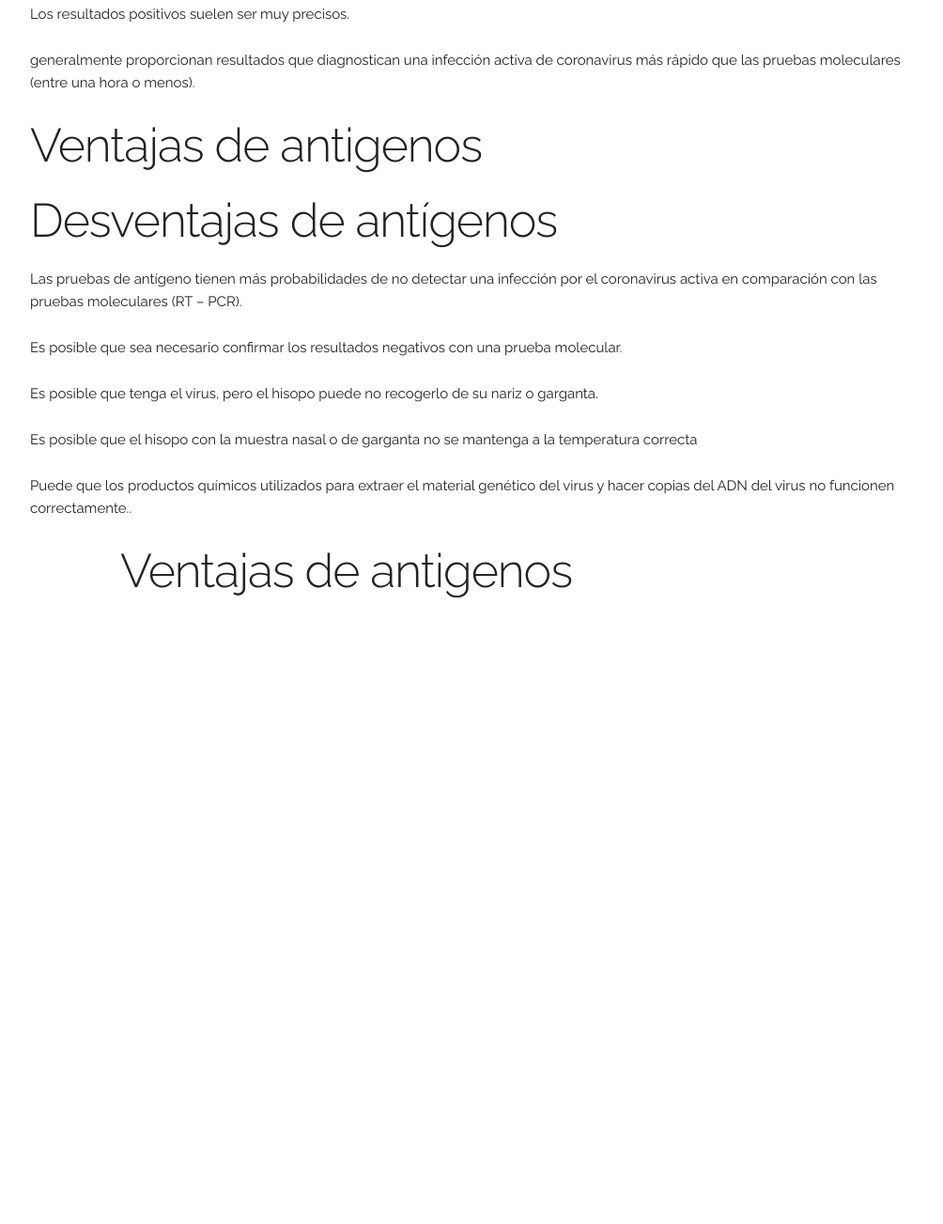
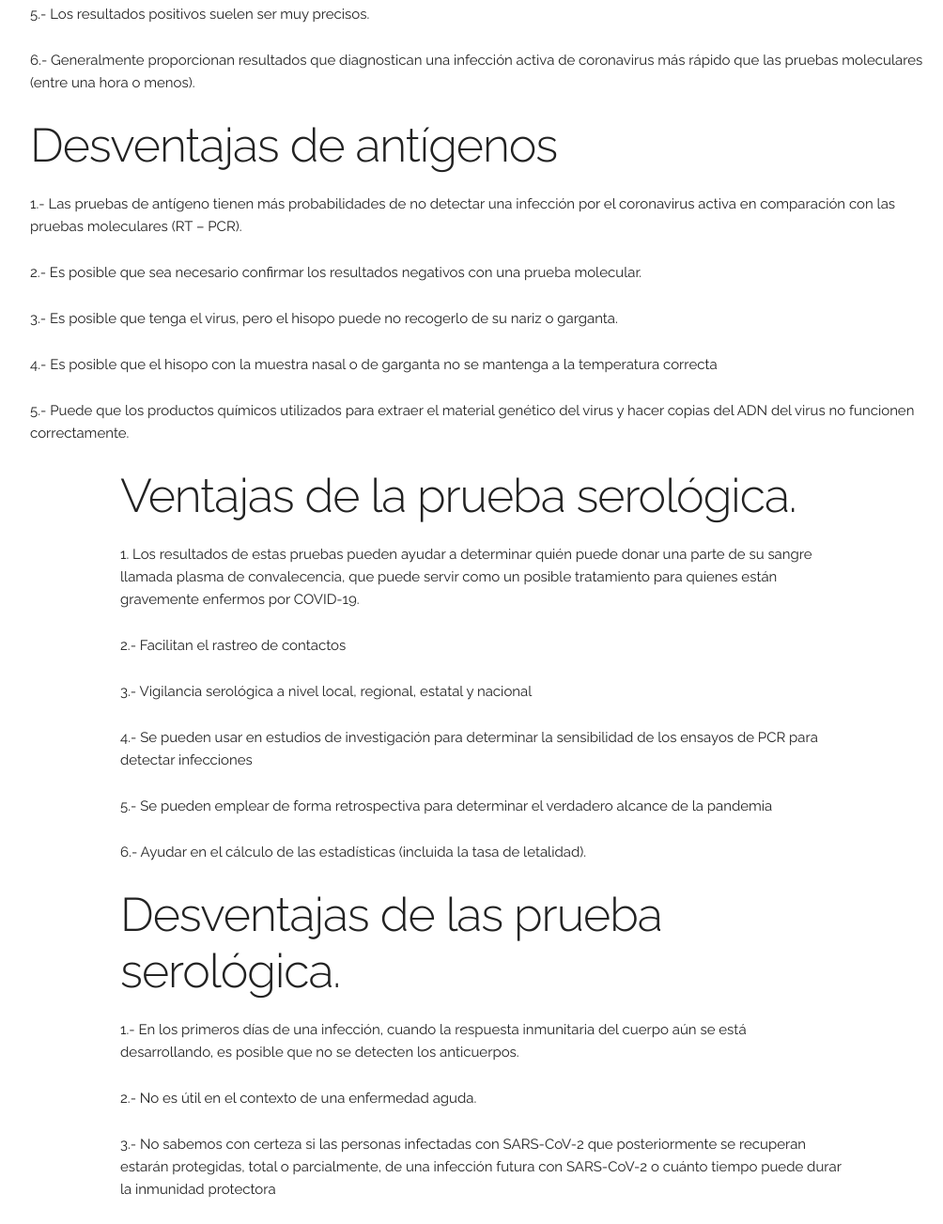
Before and after one commit to Kevinbcw/El-virus-y-el-helado, a plain HTML site: page index.html in a window 1280 px wide. Shown: the part 3131-4434 px from the top of the page at 94% size, without its empty margins (128-1132 px from the left). Before the commit the page ends 3789 px from the top, so only its background shows below. Drawn offline with Linux system fonts and the light colour scheme; files whose address does not match are found by name.

Commit message:
Update index.html

```diff
--- a/index.html
+++ b/index.html
@@ -160,43 +160,34 @@ Muchos son los "agentes extraños" causantes de patología en el ser humano, se
   <div class="container">
     <div class="row text-center justify-content-sm-center no-gutters">
       <div class="col-12 col-sm-8 col-md-3 m-auto">
-        <p>Mayor sensibilidad, ya que antígenos o anticuerpos marcados con enzimas u otros marcadores dan un poder de magnificación. Una molécula de la enzima puede catalizar muchas moléculas del sustrato, favoreciendo la reacción colorimétrica la cual es detectable a simple vista y cuantificable con la ayuda de colorímetros.</p>
+        <p>1.- Mayor sensibilidad, ya que antígenos o anticuerpos marcados con enzimas u otros marcadores dan un poder de magnificación. Una molécula de la enzima puede catalizar muchas moléculas del sustrato, favoreciendo la reacción colorimétrica la cual es detectable a simple vista y cuantificable con la ayuda de colorímetros.</p>
       </div>
 
       <div class="col-12 col-sm-8 col-md-3 m-auto pt-3 pt-md-0">
-        <p>Los componentes de los sistemas de ELISA son estables y pueden guardarse por un tiempo largo.</p>
+        <p>2.- Los componentes de los sistemas de ELISA son estables y pueden guardarse por un tiempo largo.</p>
       </div>
 
       <div class="col-12 col-sm-8 col-md-3 m-auto pt-3 pt-md-0">
-        <p>Automatización. Con el desarrollo de microtécnicas se permite el diagnóstico en muchas muestras. Cada muestra puede ser estudiada para la búsqueda de antígenos de varios microorganismos. Lo anterior se facilita con el uso de espectofotómetros adecuados para tales microtécnicas.</p>
+        <p>3.- Automatización. Con el desarrollo de microtécnicas se permite el diagnóstico en muchas muestras. Cada muestra puede ser estudiada para la búsqueda de antígenos de varios microorganismos. Lo anterior se facilita con el uso de espectofotómetros adecuados para tales microtécnicas.</p>
       </div>
     </div>
 
     <div class="row text-center justify-content-md-center pt-3 pt-md-5">
       <div class="col-12 col-sm-8 col-md-3 m-auto">
-        <p>Al poder automatizarse su producción, el precio se reduce haciéndola una alternativa económica y rentable. </p>
+        <p>4.- Al poder automatizarse su producción, el precio se reduce haciéndola una alternativa económica y rentable. </p>
       </div>
 
       <div class="col-12 col-sm-8 col-md-3 m-auto pt-3 pt-md-0">
-        <p>Los resultados positivos suelen ser muy precisos.</p>
+        <p>5.- Los resultados positivos suelen ser muy precisos.</p>
       </div>
 
       <div class="col-12 col-sm-8 col-md-3 m-auto pt-3 pt-md-0">
-        <p>generalmente proporcionan resultados que diagnostican una infección activa de coronavirus más rápido que las pruebas moleculares (entre una hora o menos).</p>
+        <p>6.- Generalmente proporcionan resultados que diagnostican una infección activa de coronavirus más rápido que las pruebas moleculares (entre una hora o menos).</p>
       </div>
     </div>
   </div>
 </section>
 
- <section class="fdb-block">
-  <div class="container">
-    <div class="row justify-content-center">
-      <div class="col col-md-8 text-center">
-        <h1>Ventajas de antigenos</h1>
-      </div>
-    </div>
-  </div>
-</section>
   <section class="fdb-block">
   <div class="container">
     <div class="row justify-content-center">
@@ -210,25 +201,25 @@ Muchos son los "agentes extraños" causantes de patología en el ser humano, se
   <div class="container">
     <div class="row text-center justify-content-sm-center no-gutters">
       <div class="col-12 col-sm-8 col-md-3 m-auto">
-        <p>Las pruebas de antígeno tienen más probabilidades de no detectar una infección por el coronavirus activa en comparación con las pruebas moleculares (RT – PCR).</p>
+        <p>1.- Las pruebas de antígeno tienen más probabilidades de no detectar una infección por el coronavirus activa en comparación con las pruebas moleculares (RT – PCR).</p>
       </div>
 
       <div class="col-12 col-sm-8 col-md-3 m-auto pt-3 pt-md-0">
-        <p>Es posible que sea necesario confirmar los resultados negativos con una prueba molecular.</p>
+        <p>2.- Es posible que sea necesario confirmar los resultados negativos con una prueba molecular.</p>
       </div>
 
       <div class="col-12 col-sm-8 col-md-3 m-auto pt-3 pt-md-0">
-        <p>Es posible que tenga el virus, pero el hisopo puede no recogerlo de su nariz o garganta.</p>
+        <p>3.- Es posible que tenga el virus, pero el hisopo puede no recogerlo de su nariz o garganta.</p>
       </div>
     </div>
 
     <div class="row text-center justify-content-md-center pt-3 pt-md-5">
       <div class="col-12 col-sm-8 col-md-3 m-auto">
-        <p>Es posible que el hisopo con la muestra nasal o de garganta no se mantenga a la temperatura correcta</p>
+        <p>4.- Es posible que el hisopo con la muestra nasal o de garganta no se mantenga a la temperatura correcta</p>
       </div>
 
       <div class="col-12 col-sm-8 col-md-3 m-auto pt-3 pt-md-0">
-        <p>Puede que los productos químicos utilizados para extraer el material genético del virus y hacer copias del ADN del virus no funcionen correctamente..</p>
+        <p>5.- Puede que los productos químicos utilizados para extraer el material genético del virus y hacer copias del ADN del virus no funcionen correctamente.</p>
       </div>
 
 
@@ -237,11 +228,70 @@ Muchos son los "agentes extraños" causantes de patología en el ser humano, se
   <div class="container">
     <div class="row justify-content-center">
       <div class="col col-md-8 text-center">
-        <h1>Ventajas de antigenos</h1>
+        <h1>Ventajas de la prueba serológica.</h1>
       </div>
     </div>
   </div>
 </section>
+       <section class="fdb-block">
+  <div class="container">
+    <div class="row text-center justify-content-sm-center no-gutters">
+      <div class="col-12 col-sm-8 col-md-3 m-auto">
+        <p>    1. Los resultados de estas pruebas pueden ayudar a determinar quién puede donar una parte de su sangre llamada plasma de convalecencia, que puede servir como un posible tratamiento para quienes están gravemente enfermos por COVID-19.</p>
+      </div>
+
+      <div class="col-12 col-sm-8 col-md-3 m-auto pt-3 pt-md-0">
+        <p>2.- Facilitan el rastreo de contactos </p>
+      </div>
+
+      <div class="col-12 col-sm-8 col-md-3 m-auto pt-3 pt-md-0">
+        <p>3.- Vigilancia serológica a nivel local, regional, estatal y nacional</p>
+      </div>
+    </div>
+
+    <div class="row text-center justify-content-md-center pt-3 pt-md-5">
+      <div class="col-12 col-sm-8 col-md-3 m-auto">
+        <p>4.- Se pueden usar en estudios de investigación para determinar la sensibilidad de los ensayos de PCR para detectar infecciones</p>
+      </div>
+
+      <div class="col-12 col-sm-8 col-md-3 m-auto pt-3 pt-md-0">
+        <p>5.- Se pueden emplear de forma retrospectiva para determinar el verdadero alcance de la pandemia </p>
+      </div>
+
+      <div class="col-12 col-sm-8 col-md-3 m-auto pt-3 pt-md-0">
+        <p>6.- Ayudar en el cálculo de las estadísticas (incluida la tasa de letalidad).</p>
+      </div>
+    </div>
+  </div>
+</section>
+
+     <section class="fdb-block">
+  <div class="container">
+    <div class="row justify-content-center">
+      <div class="col col-md-8 text-center">
+        <h1>Desventajas de las prueba serológica.</h1>
+      </div>
+    </div>
+  </div>
+</section>
+       <section class="fdb-block">
+  <div class="container">
+    <div class="row text-center justify-content-sm-center no-gutters">
+      <div class="col-12 col-sm-8 col-md-3 m-auto">
+        <p>    1.- En los primeros días de una infección, cuando la respuesta inmunitaria del cuerpo aún se está desarrollando, es posible que no se detecten los anticuerpos.</p>
+      </div>
+
+      <div class="col-12 col-sm-8 col-md-3 m-auto pt-3 pt-md-0">
+        <p>2.- No es útil en el contexto de una enfermedad aguda. </p>
+      </div>
+
+      <div class="col-12 col-sm-8 col-md-3 m-auto pt-3 pt-md-0">
+        <p>3.- No sabemos con certeza si las personas infectadas con SARS-CoV-2 que posteriormente se recuperan estarán protegidas, total o parcialmente, de una infección futura con SARS-CoV-2 o cuánto tiempo puede durar la inmunidad protectora</p>
+      </div>
+    </div>
+  </div>
+</section>
+
 
             </div>
           </div>
```
